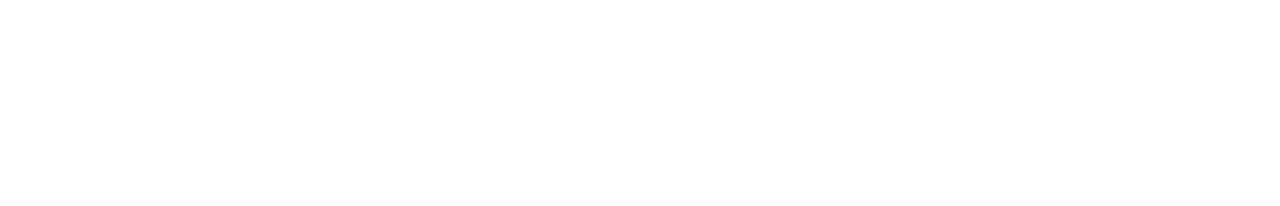
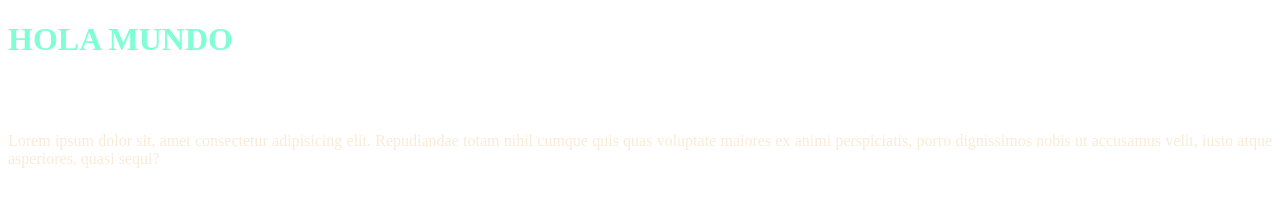
Before and after one commit to Simonvasquez0811/control-versiones, a plain HTML site: page index.html in a window 1280 px wide. Drawn offline with Linux system fonts and the light colour scheme.

Commit message:
cambios en nueva branch

```diff
--- a/index.html
+++ b/index.html
@@ -5,7 +5,10 @@
     <meta name="viewport" content="width=device-width, initial-scale=1.0">
     <title>Document</title>
 </head>
-<body>
-
+<body style="color: antiquewhite;">
+    <h1 style="color: aquamarine;" style="text-align: center;">HOLA MUNDO</h1>
+    <br>
+    <br>
+    <p style="text-align: justify;" style="font-family: Georgia, 'Times New Roman', Times, serif;">Lorem ipsum dolor sit, amet consectetur adipisicing elit. Repudiandae totam nihil cumque quis quas voluptate maiores ex animi perspiciatis, porro dignissimos nobis ut accusamus velit, iusto atque asperiores, quasi sequi?</p>
 </body>
 </html>
```
